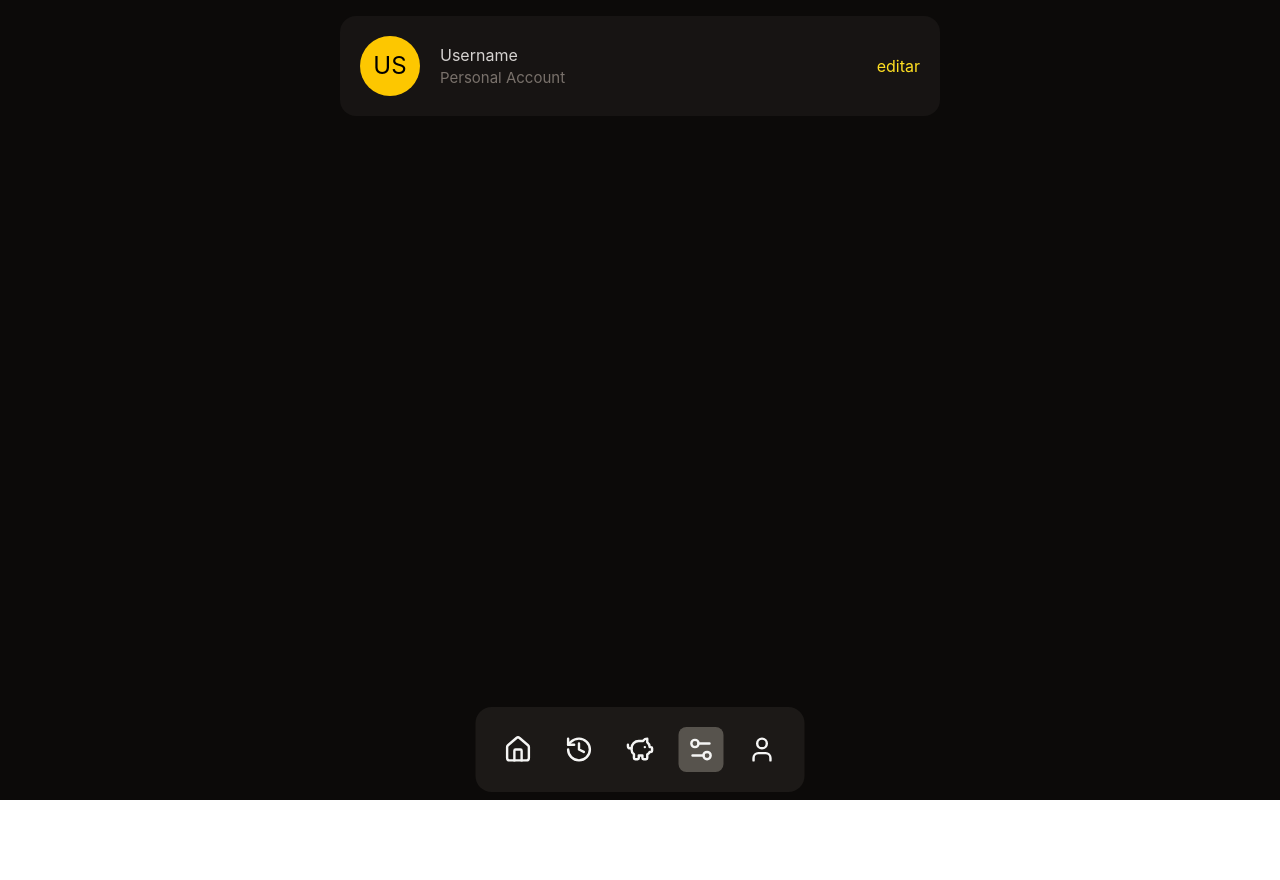
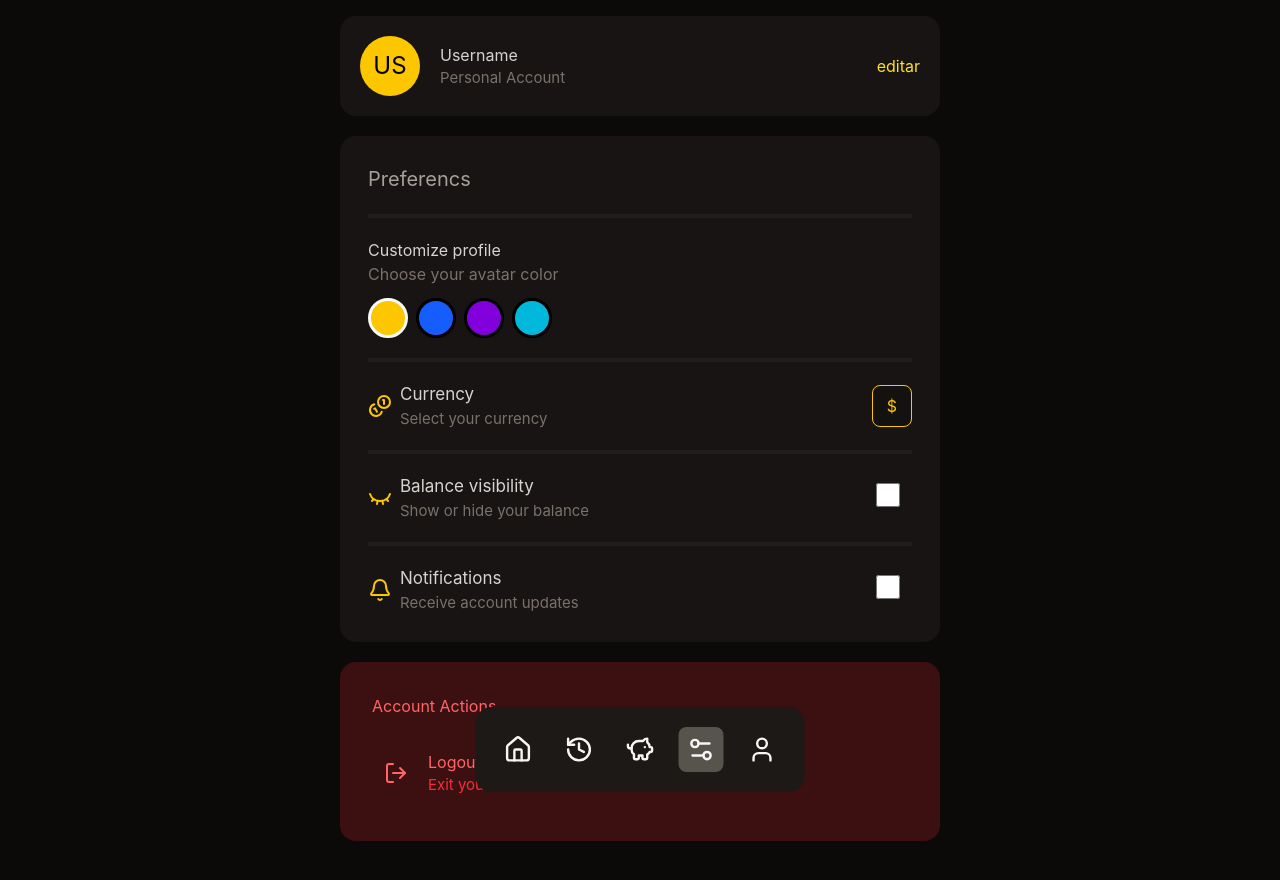
Before and after one commit to ryankennedydev/wallet-ui, a React (Vite) app: page /settings in a window 1280 px wide. Shown: the top 880 px of the page. Before the commit the page ends 800 px from the top, so only its background shows below. Built offline with nearby package versions, Linux system fonts and the light colour scheme.

Commit message:
finish area settings

```diff
--- a/src/App.jsx
+++ b/src/App.jsx
@@ -76,7 +76,7 @@ const App = () => {
       path: "/settings",
       element: (
         <Settings
-          coin={coin} saldo={saldo} view={view} setSaldo={setSaldo} name={name} setView={setView} setCoin={setCoin} setName={setName}/>
+          coin={coin} saldo={saldo} view={view} setSaldo={setSaldo} name={name} setView={setView} setCoin={setCoin} saldo={saldo} setName={setName}/>
       )
     },
 {
--- a/src/components/Settings.jsx
+++ b/src/components/Settings.jsx
@@ -1,8 +1,9 @@
 import React, { useState } from 'react'
 import Navbar from './Navbar'
-import { X } from 'lucide-react'
+import { X, Eye, EyeClosed, Bell,ArchiveRestore ,LogOut, Coins } from 'lucide-react'
 import imgchangename from '../assets/imgchange.png'
-
+import Spaceheight from './Spaceheight'
+import { useNavigate } from 'react-router-dom'
 const Settings = ({
   name,
   setName,
@@ -10,19 +11,22 @@ const Settings = ({
   setCoin,
   view,
   setView,
+  setSaldo,
+  saldo
 }) => {
-
+    const navigate = useNavigate()
     const [disabledchange, setDisabledchange] = useState(false)
     const [lenghtchange,setlenghtchange] = useState("")
+    const [coloricon,setcoloricon] = useState("yellow")
 
   return (
-    <section className='h-screen w-screen bg-stone-950 items-center justify-center'>
+    <section className=' w-screen bg-stone-950 items-center justify-center'>
 
         <Navbar />
         <main className='flex flex-col  items-center justify-center p-4 gap-5'>
             <div className='flex justify-between p-5 rounded-2xl gap-10 items-center w-full sm:w-150  bg-stone-900/70'>
                 <div className='flex gap-5 items-center'>
-                    <div className='flex bg-yellow-400  rounded-full w-15 h-15 items-center  justify-center'>
+                    <div className={`flex rounded-full w-15 h-15 items-center  justify-center ${coloricon === "yellow" ? "bg-yellow-400" : coloricon === "blue" ? "bg-blue-600" : coloricon === "purple" ? "bg-purple-700" : coloricon === "cyan" ? "bg-cyan-500" : "bg-stone-500"}`}>
                     <h1 className='text-2xl '>{name ? name.split("")[0].toUpperCase() : "US"}</h1>
                     </div>
                     <div className='flex flex-col'>
@@ -38,12 +42,13 @@ const Settings = ({
                 </div>
             </div>
 
+
             <div className={`flex flex-col gap-2 w-full sm:w-150 bg-stone-50 p-5 rounded-2xl relative bg-stone-900/70 ${disabledchange ? "block" : "hidden"}`}>
                 <div className='text-stone-100 w-full'>
-                    <div className='bg-stone-500/30 w-fit  p-2 rounded-full hover:bg-stone-500/20 transition-all duration-100 ease-in hover:cursor-pointer'>
-                        <X  onClick={() => {
+                    <div onClick={() => {
                             setDisabledchange(false)
-                        }}/>
+                        }} className='bg-stone-500/30 w-fit  p-2 rounded-full hover:bg-stone-500/20 transition-all duration-100 ease-in hover:cursor-pointer'>
+                        <X  />
                     </div>
                 </div>
                 <div className='flex flex-col sm:flex-row gap-10 text-stone-400 items-center'>
@@ -67,6 +72,87 @@ const Settings = ({
 
                 </div>
             </div>
+            <div className='flex justify-between p-5 rounded-2xl gap-10 items-center w-full sm:w-150  bg-stone-900/70'>
+                <div className='flex flex-col p-2 gap-5 w-full'>
+                    <div>
+                        <h1 className='text-stone-400 text-[20px]'>Preferencs</h1>
+                    </div>
+                    <span className='w-full h-1 bg-stone-500/10 '></span>
+                    <div className='flex flex-col gap-3 '>
+                        <div>
+                            <h1 className='text-stone-300'>Customize profile</h1>
+                            <p className='text-stone-500'>Choose your avatar color</p>
+                        </div>
+                        <div className='flex gap-2'>
+                            <span onClick={() => setcoloricon("yellow")} className={`rounded-full p-2 h-10 border-3 bg-yellow-400 w-10 ${coloricon === "yellow" ? "border-stone-50": ""}`}></span>
+                            <span onClick={() => setcoloricon("blue")} className={`rounded-full p-2 h-10 border-3 bg-blue-600 w-10 ${coloricon === "blue" ? "border-stone-50": ""}`}></span>
+                            <span onClick={() => setcoloricon("purple")} className={`rounded-full p-2 h-10 bg-purple-700 border-3 w-10 ${coloricon === "purple" ? "border-stone-50": ""}`}></span>
+                            <span onClick={() => setcoloricon("cyan")} className={`rounded-full p-2 h-10 border-3 bg-cyan-500 w-10 ${coloricon === "cyan" ? "border-stone-50": ""}`}></span>
+                        </div>
+                    </div>
+                    <span className='w-full h-1 bg-stone-500/10 '></span>
+                    <div className='flex justify-between w-full items-center'>
+
+                        <div className='flex items-center gap-2'>
+                            <div  className='text-yellow-400'><Coins /></div>
+                            <div className='flex flex-col'>
+                                <h1 className='text-stone-300 text-[17px]'>Currency</h1>
+                                <p className='text-stone-500 text-[15px]'>Select your currency</p>
+                            </div>
+                        </div>
+                        <div className=' p-2 w-10 items-center justify-center flex  bg-stone-950/20 text-stone-100 border-1 border-yellow-400 rounded-lg'>
+                            <h1 className='text-yellow-400'>{coin}</h1>
+                        </div>
+                    </div>
+                    <span className='w-full h-1 bg-stone-500/10 '></span>
+                    <div className='flex justify-between w-full items-center'>
+
+                        <div className='flex items-center gap-2'>
+                            <div  className='text-yellow-400'>{view === false ? <EyeClosed /> : <Eye />}</div>
+                            <div className='flex flex-col'>
+                                <h1 className='text-stone-300 text-[17px]'>Balance visibility</h1>
+                                <p className='text-stone-500 text-[15px]'>Show or hide your balance</p>
+                            </div>
+                        </div>
+                        <div>
+                            <input onChange={() => setView(!view)} type="checkbox" className='w-12 h-6 accent-yellow-400 cursor-pointer' />
+                        </div>
+                    </div>
+                    <span className='w-full h-1 bg-stone-500/10 '></span>
+                    <div className='flex justify-between w-full items-center'>
+                        <div className='flex items-center gap-2'>
+                            <div className='text-yellow-400'>{<Bell />}</div>
+                            <div className='flex flex-col'>
+                                <h1 className='text-stone-300 text-[17px]'>Notifications</h1>
+                                <p className='text-stone-500 text-[15px]'>Receive account updates</p>
+                            </div>
+                        </div>
+                        <div>
+                            <input type="checkbox" className='w-12 h-6 accent-yellow-400 cursor-pointer' />
+                        </div>
+                    </div>
+
+                </div>
+            </div>
+            <div className='flex justify-between p-5 rounded-2xl gap-10 items-center w-full sm:w-150  bg-red-500/20'>
+                <div className='flex flex-col p-3 gap-5 w-full'>
+                    <div>
+                        <h1 className='text-red-400'>Account Actions</h1>
+                    </div>
+                    <div onClick={() => navigate("/")} className='flex p-3 gap-5 rounded-2xl hover:bg-red-500/10 hover:cursor-pointer transition-all duration-300 items-center'>
+                        <div>
+                            <LogOut className='text-red-400'/>
+                        </div>
+                        <div className='flex flex-col'>
+                            <h1 className='text-red-400'>Logout</h1>
+                            <p className='text-red-500 text-[15px]'>Exit your account</p>
+                        </div>
+
+                    </div>
+                </div>
+            </div>
+            {/* spaceheight */}
+            <Spaceheight />
 
         </main>
     </section>
```
Also changed, not shown: src/assets/iconmonkey.jpg (added).
